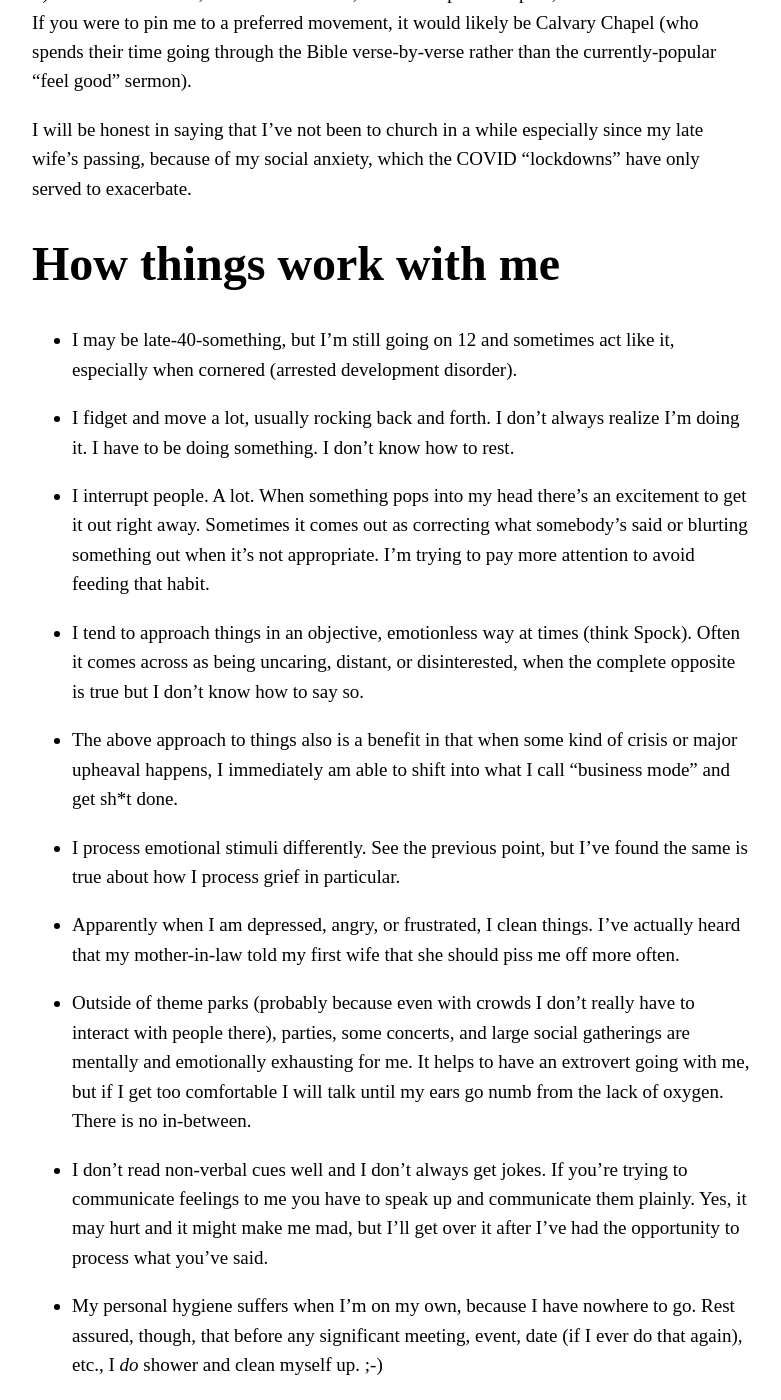
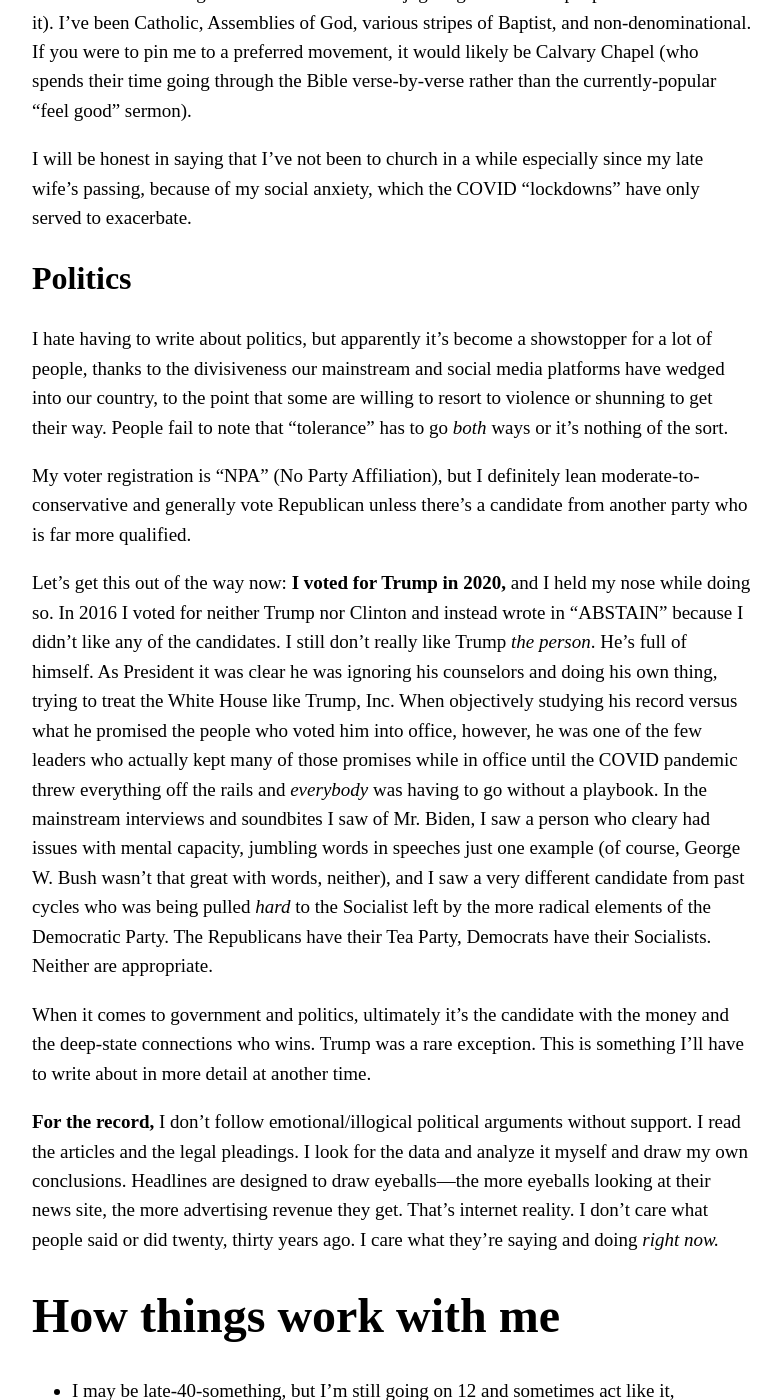
Before and after one commit to stevenbuehler/stevenbuehler.github.io, a Jekyll site: the page built from pm.md, in a window 1280 px wide and 1400 px high, scrolled down 5035 px. Shown: the whole window, without its empty margins (68-849 px from the left). Built offline with Jekyll 4.4.1, drawn with Linux system fonts in a browser that asks for light colours; nearby versions of some CDN libraries; some web fonts are replaced; some of the changed text lies outside the part shown.

Commit message:
Added politics to pm.md

```diff
--- a/pm.md
+++ b/pm.md
@@ -9,7 +9,7 @@ author: Steven Buehler
 Notes
 ====
 
-This document gets updated rather frequently. It was last updated on December 8, 2020.
+This document gets updated rather frequently. It was last updated on December 9, 2020 with a new section about my politics.
 
 I say this often&mdash;my life is an open book. If there's something not in here you're dying to know or are curious about just ask. The answer may end up in this "manual."
 
@@ -203,6 +203,19 @@ I will be honest in saying that I’ve not been to church in a while
 especially since my late wife’s passing, because of my social anxiety,
 which the COVID “lockdowns” have only served to exacerbate.
 
+Politics
+--------
+
+I hate having to write about politics, but apparently it's become a showstopper for a lot of people, thanks to the divisiveness our mainstream and social media platforms have wedged into our country, to the point that some are willing to resort to violence or shunning to get their way.  People fail to note that "tolerance" has to go _both_ ways or it's nothing of the sort.
+
+My voter registration is "NPA" (No Party Affiliation), but I definitely lean moderate-to-conservative and generally vote Republican unless there's a candidate from another party who is far more qualified.
+
+Let's get this out of the way now: **I voted for Trump in 2020,** and I held my nose while doing so. In 2016 I voted for neither Trump nor Clinton and instead wrote in "ABSTAIN" because I didn't like any of the candidates. I still don't really like Trump _the person_. He's full of himself. As President it was clear he was ignoring his counselors and doing his own thing, trying to treat the White House like Trump, Inc. When objectively studying his record versus what he promised the people who voted him into office, however, he was one of the few leaders who actually kept many of those promises while in office until the COVID pandemic threw everything off the rails and _everybody_ was having to go without a playbook. In the mainstream interviews and soundbites I saw of Mr. Biden, I saw a person who cleary had issues with mental capacity, jumbling words in speeches just one example (of course, George W. Bush wasn't that great with words, neither), and I saw a very different candidate from past cycles who was being pulled _hard_ to the Socialist left by the more radical elements of the Democratic Party. The Republicans have their Tea Party, Democrats have their Socialists. Neither are appropriate.
+
+When it comes to government and politics, ultimately it's the candidate with the money and the deep-state connections who wins. Trump was a rare exception. This is something I'll have to write about in more detail at another time.
+
+**For the record,** I don't follow emotional/illogical political arguments without support. I read the articles and the legal pleadings. I look for the data and analyze it myself and draw my own conclusions. Headlines are designed to draw eyeballs&mdash;the more eyeballs looking at their news site, the more advertising revenue they get. That's internet reality.  I don't care what people said or did twenty, thirty years ago. I care what they're saying and doing _right now._
+
 How things work with me
 =======================
 
```
